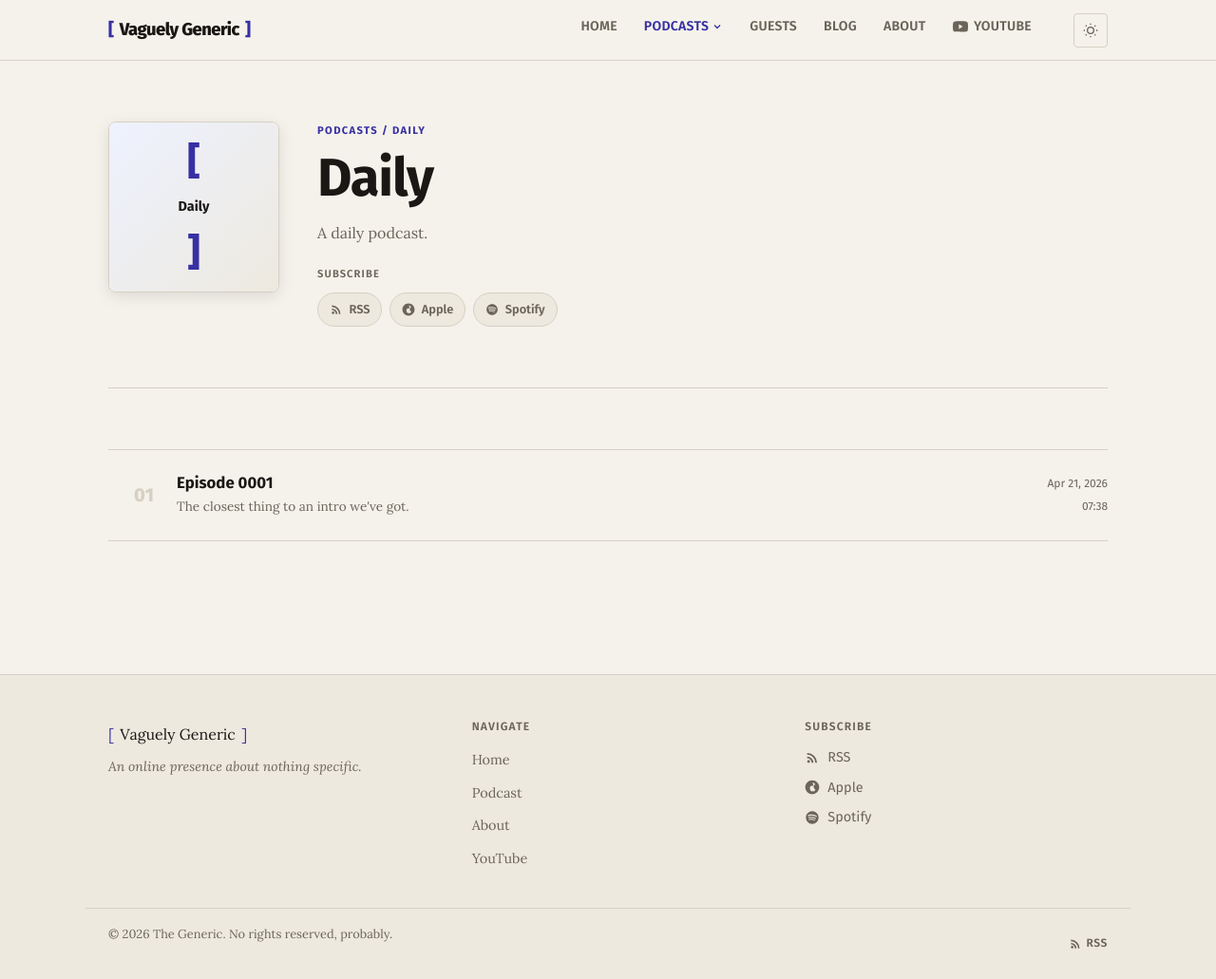
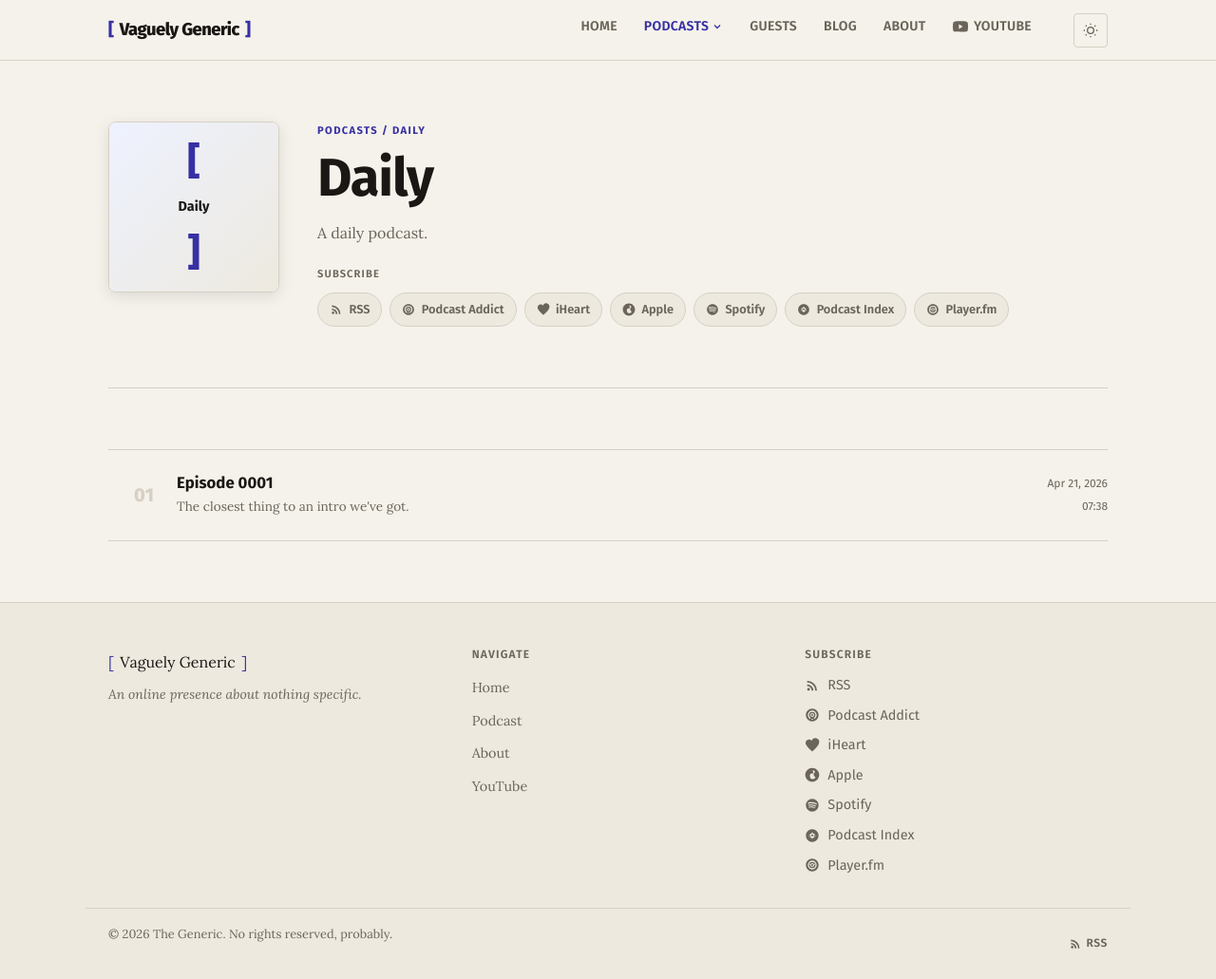
Before and after one commit to vaguelygeneric/website, a Jekyll site: the page built from _shows/daily.md, in a window 1280 px wide and 1031 px high. Shown: the whole window at 95% size. Built offline with Jekyll 4.4.1, drawn with Linux system fonts in a browser that asks for light colours.

Commit message:
added icons and subscribe links. Changed the order

```diff
--- a/_includes/icon.html
+++ b/_includes/icon.html
@@ -52,4 +52,23 @@
   <path d="M12 2C6.477 2 2 6.477 2 12s4.477 10 10 10 10-4.477 10-10S17.523 2 12 2zm0 5c2.761 0 5 2.239 5 5 0 2.761-2.239 5-5 5s-5-2.239-5-5c0-2.761 2.239-5 5-5zm0 2a3 3 0 1 0 0 6 3 3 0 0 0 0-6zm0 1.5a1.5 1.5 0 1 1 0 3 1.5 1.5 0 0 1 0-3z"/>
 </svg>
 
+{% when "iheart" %}
+<svg viewBox="0 0 24 24" aria-hidden="true" fill="currentColor">
+  <path d="M12 21.593c-.525-.445-10.58-8.838-10.58-13.214a5.58 5.58 0 0 1 9.71-3.748A5.58 5.58 0 0 1 22.58 8.38c0 4.376-10.055 12.769-10.58 13.214z"/>
+</svg>
+
+{% when "podcastindex" %}
+<svg viewBox="0 0 24 24" aria-hidden="true" fill="currentColor">
+  <path d="M12 2C6.477 2 2 6.477 2 12s4.477 10 10 10 10-4.477 10-10S17.523 2 12 2zm-1 5h2v1.5a3.5 3.5 0 0 1 0 7V17h-2v-1.5a3.5 3.5 0 0 1 0-7V7zm1 3a1.5 1.5 0 1 0 0 3 1.5 1.5 0 0 0 0-3zm-5 1.5h2.5v2H7v-2zm7.5 0H17v2h-2.5v-2z"/>
+</svg>
+
+{% when "podcastaddict" %}
+<svg viewBox="0 0 24 24" aria-hidden="true" fill="currentColor">
+  <path d="M12 2C6.477 2 2 6.477 2 12s4.477 10 10 10 10-4.477 10-10S17.523 2 12 2zm0 3a7 7 0 0 1 7 7c0 2.728-1.555 5.296-4 6.478V20h-1.5v-1.178A7.003 7.003 0 0 1 5 12a7 7 0 0 1 7-7zm0 2a5 5 0 0 0-5 5c0 1.754.896 3.386 2.316 4.344L9 20h1.5v-2h3V20H15l-.316-3.656A5.002 5.002 0 0 0 17 12a5 5 0 0 0-5-5zm0 2a3 3 0 1 1 0 6 3 3 0 0 1 0-6zm0 1.5a1.5 1.5 0 1 0 0 3 1.5 1.5 0 0 0 0-3z"/>
+</svg>
+
+{% when "playerfm" %}
+<svg viewBox="0 0 24 24" aria-hidden="true" fill="currentColor">
+  <path d="M12 2C6.477 2 2 6.477 2 12s4.477 10 10 10 10-4.477 10-10S17.523 2 12 2zm0 3a7 7 0 1 1 0 14A7 7 0 0 1 12 5zm0 2a5 5 0 1 0 0 10A5 5 0 0 0 12 7zm0 2a3 3 0 1 1 0 6 3 3 0 0 1 0-6zm0 1.5a1.5 1.5 0 1 0 0 3 1.5 1.5 0 0 0 0-3zm-5.5-.5h2v2H6.5v-2zm9 0h2v2h-2v-2z"/>
+</svg>
 {% endcase %}
--- a/_includes/subscribe-links.html
+++ b/_includes/subscribe-links.html
@@ -6,6 +6,20 @@
     {% include icon.html name="rss" %}
     <span>RSS</span>
   </a>
+
+  {% if show.podcast_addict_url %}
+  <a class="subscribe-link" href="{{ show.podcast_addict_url }}" target="_blank" rel="noopener">
+    {% include icon.html name="podcastaddict" %}
+    <span>Podcast Addict</span>
+  </a>
+  {% endif %}
+
+  {% if show.iheart_url %}
+  <a class="subscribe-link" href="{{ show.iheart_url }}" target="_blank" rel="noopener">
+    {% include icon.html name="iheart" %}
+    <span>iHeart</span>
+  </a>
+  {% endif %}
 
   {% if show.apple_url %}
   <a class="subscribe-link" href="{{ show.apple_url }}" target="_blank" rel="noopener" aria-label="Apple Podcasts">
@@ -35,4 +49,19 @@
   </a>
   {% endif %}
 
+
+  {% if show.podcast_index_url %}
+  <a class="subscribe-link" href="{{ show.podcast_index_url }}" target="_blank" rel="noopener">
+    {% include icon.html name="podcastindex" %}
+    <span>Podcast Index</span>
+  </a>
+  {% endif %}
+
+  {% if show.playerfm_url %}
+  <a class="subscribe-link" href="{{ show.playerfm_url }}" target="_blank" rel="noopener">
+    {% include icon.html name="playerfm" %}
+    <span>Player.fm</span>
+  </a>
+  {% endif %}
+
 </div>
```
